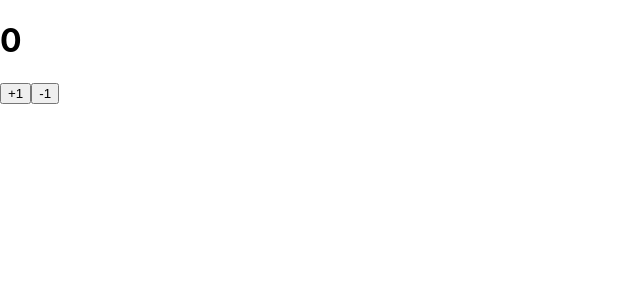
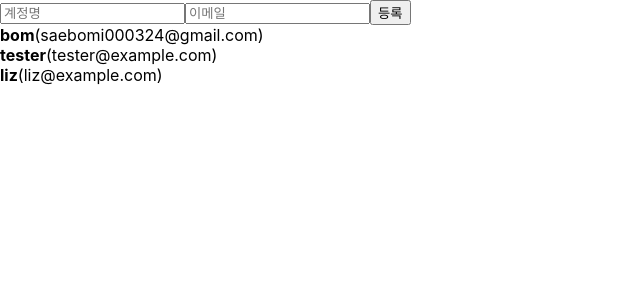
Before and after one commit to saebomi/begin-react, a React (Create React App) app: page / in a window 1280 px wide. Shown: the top 300 px of the page, without its empty margins (0-640 px from the left). Built offline with nearby package versions, Linux system fonts and the light colour scheme.

Commit message:
배열에 항목추가하기

```diff
--- a/src/App.js
+++ b/src/App.js
@@ -1,18 +1,83 @@
-import React from 'react';
-import Counter from './Counter';
+import React, {useRef, useState} from 'react';
+import UserList from './UserList';
+import CreateUser from './CreateUser';
+//import InputSample from './InputSample';
+//import Counter from './Counter';
 //import Hello from './Hello';
 //import Wrapper from './Wrapper';
 //import './App.css'
 
 function App() {
-  return(
+  const [inputs, setInputs] = useState({
+    username: '',
+    email:''
+  });
+  const {username, email} = inputs;
+  const onChange = e => {
+    const {name, value} = e.target;
+    setInputs({
+      ...inputs,
+      [name]:value
+    });
+  };
+
+  const [users, setUsers] = useState([
+    {
+      id:1,
+      username:'saebom',
+      email:'saebomi000324@gmail.com'
+    },
+    {
+      id:2,
+      username:'tester',
+      email:'tester@example.com'
+    },
+    {
+      id:3,
+      username:'liz',
+      email:'liz@example.com'
+    }
+  ]);
+
+  const nextId = useRef(4);
+  // useRef()를 사용할 때 파라미터를 넣어주면, 이 값이 .current 값의 기본값!
+  const onCreate = () => {
+    const user={
+      id: nextId.current,
+      username,
+      email
+  };
+  setUsers([...users, user]);
+
+  setInputs({
+    username: '',
+    email: ''
+  });
+  nextId.current +=1;
+  };
+
+  return (
+    <>
+    <CreateUser
+      username={username}
+      email={email}
+      onChange={onChange}
+      onCreate={onCreate}
+    />
+    <UserList users={users} />
+    </>
+  );
+}
+  /*return(
+    <UserList />
     /*<Wrapper>
     <Hello name="react" color="red" isSpecial={true}/>
     // isSpecial 이름만 넣어주면 isSpecial={true} 와 동일한 의미
     <Hello color="pink"/>
-    </Wrapper>*/
+    </Wrapper>
     <Counter />
+    <InputSample />
   );
-}
+}*/
 
 export default App;
```
